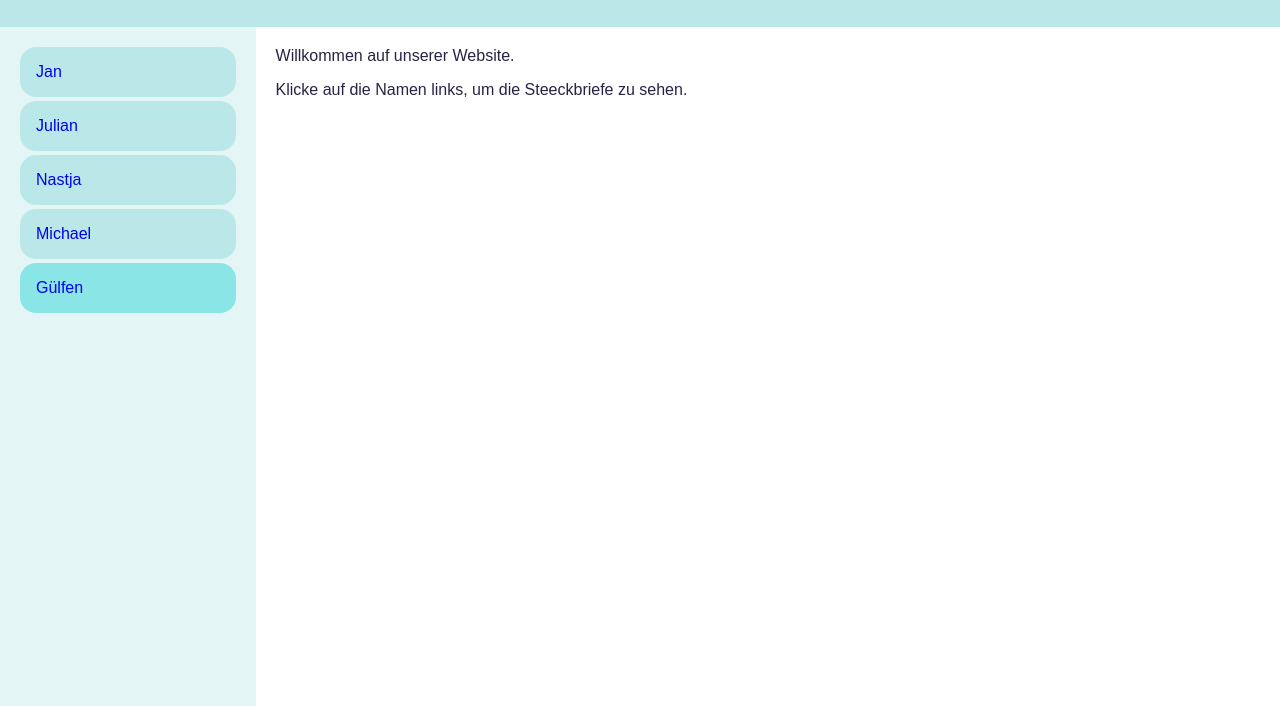
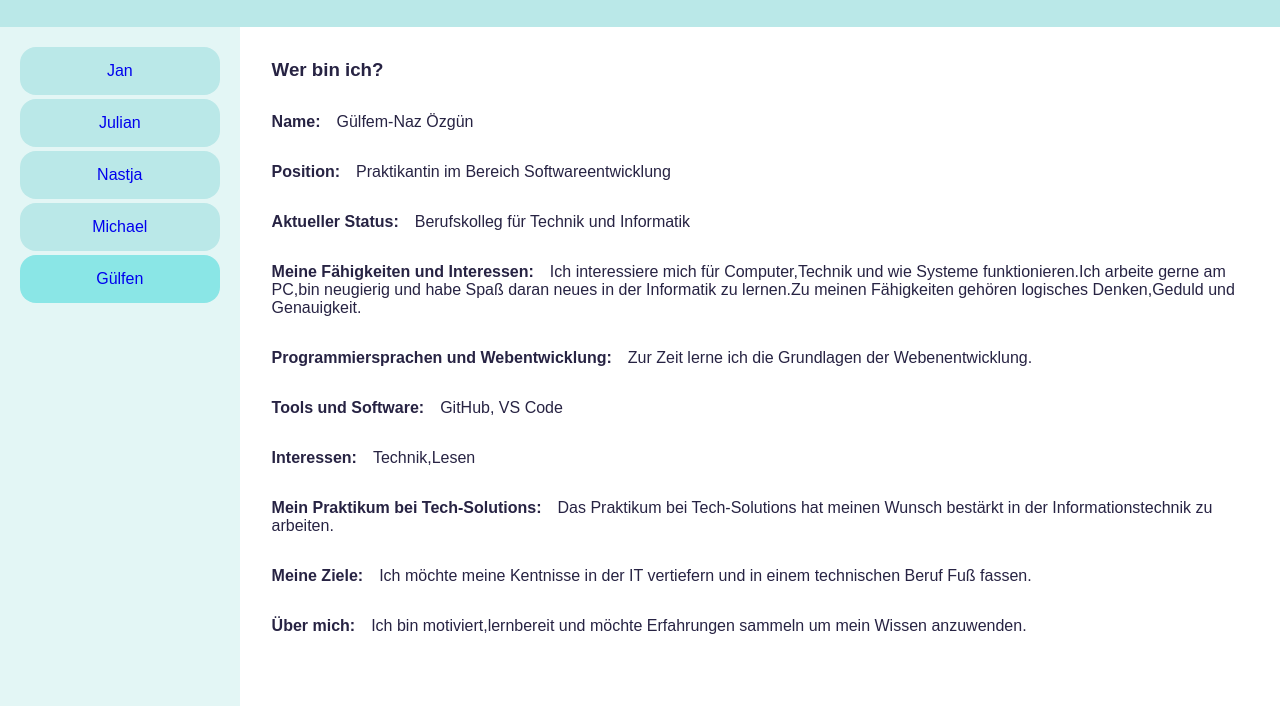
Before and after one commit to Julian394/steckbrief, a plain HTML site: page guelfen.html in a window 1280 px wide. Shown: the part 94-800 px from the top of the page. Drawn offline with Linux system fonts and the light colour scheme.

Commit message:
add jan and gülfem steckbriefe

```diff
--- a/CSS/style.css
+++ b/CSS/style.css
@@ -46,10 +46,13 @@ nav ul {
 
 nav ul li {
     background-color: #bae8e8;
-    padding: 16px;
+    height: 48px;
     margin-bottom: 4px;
     border-radius: 16px;
     cursor: pointer;
+    display: flex;
+    justify-content: center;
+    align-items: center;
 }
 
 nav ul li:hover {
@@ -62,18 +65,20 @@ nav ul li:hover {
 
 nav ul a {
     text-decoration: none;
+    width: 100%;
+    text-align: center;
 }
 
 article {
   float: left;
-  padding: 20px;
+  padding: 32px;
   width: 70%;
   background-color: #f1f1f1;
   flex-grow: 1;
 }
 
 article * {
-    margin-bottom: 16px;
+    margin-bottom: 32px;
 }
 
 strong {
--- a/guelfen.html
+++ b/guelfen.html
@@ -25,8 +25,17 @@
             </nav>
 
             <article class="steckbrief">
-                <p>Willkommen auf unserer Website.</p>
-                <p>Klicke auf die Namen links, um die Steeckbriefe zu sehen.</p>
+                <h3>Wer bin ich?</h3>
+                <p><strong>Name:</strong>Gülfem-Naz Özgün</p>
+                <p><strong>Position:</strong>Praktikantin im Bereich Softwareentwicklung</p>
+                <p><strong>Aktueller Status:</strong>Berufskolleg für Technik und Informatik</p>
+                <p><strong>Meine Fähigkeiten und Interessen:</strong>Ich interessiere mich für Computer,Technik und wie Systeme funktionieren.Ich arbeite gerne am PC,bin neugierig und habe Spaß daran neues in der Informatik zu lernen.Zu meinen Fähigkeiten gehören logisches Denken,Geduld und Genauigkeit.</p>
+                <p><strong>Programmiersprachen und Webentwicklung:</strong>Zur Zeit lerne ich die Grundlagen der Webenentwicklung.</p>
+                <p><strong>Tools und Software:</strong>GitHub, VS Code </p>
+                <p><strong>Interessen:</strong>Technik,Lesen</p>
+                <p><strong>Mein Praktikum bei Tech-Solutions:</strong>Das Praktikum bei Tech-Solutions hat meinen Wunsch bestärkt in der Informationstechnik zu arbeiten.</p>
+                <p><strong>Meine Ziele:</strong>Ich möchte meine Kentnisse in der IT vertiefern und in einem technischen Beruf Fuß fassen.</p>
+                <p><strong>Über mich:</strong>Ich bin motiviert,lernbereit und möchte Erfahrungen sammeln um mein Wissen anzuwenden.</p>
             </article>
         </main>
 
```
Also changed, not shown: jan.html (+10 -2 lines).
